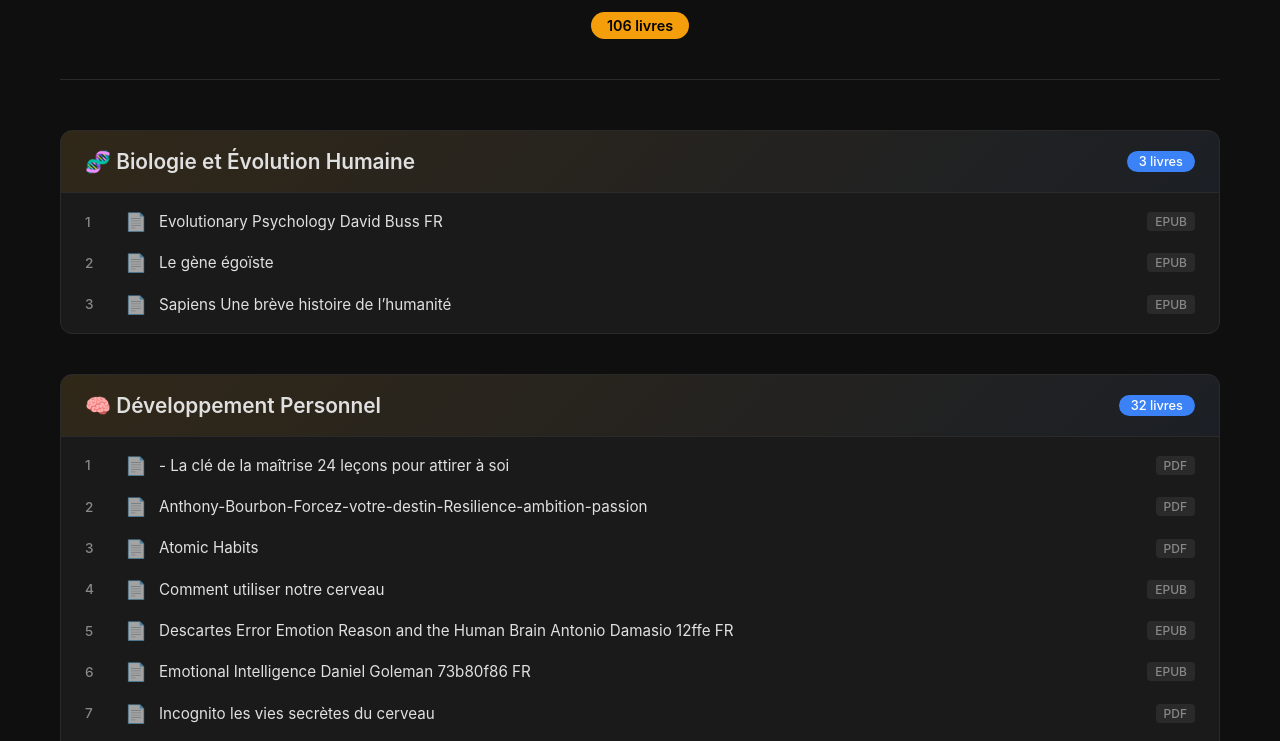
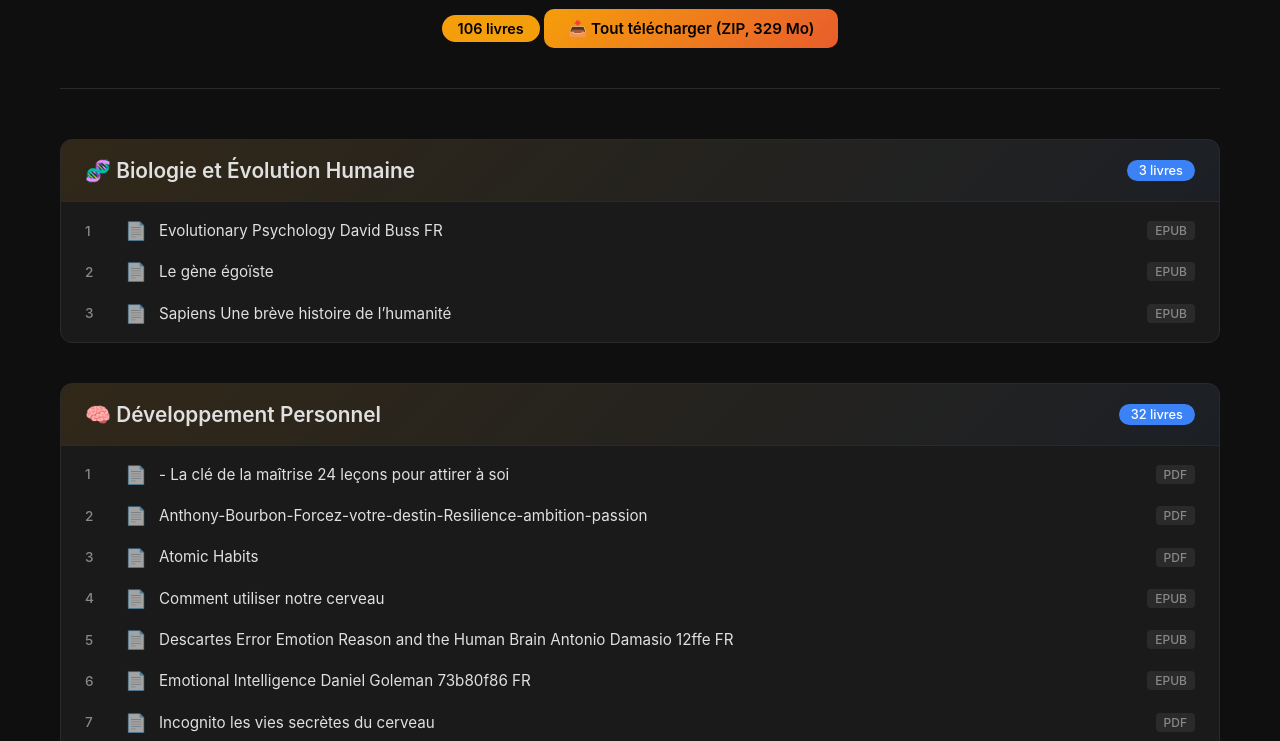
Before and after one commit to djibrilmindset/djibril-book-library, a plain HTML site: page bibliotheque.html in a window 1280 px wide. Shown: the part 163-904 px from the top of the page. Drawn offline with Linux system fonts and the light colour scheme.

Commit message:
fix: add auto-build ZIP workflow + link books download
- GitHub Actions workflow qui génère djibril-books.zip à chaque push
- index.html: bouton 'Tout télécharger' pointe maintenant vers le vrai ZIP
- bibliotheque.html: idem + style .dl-link pour le bouton
- Le ZIP est généré automatiquement et déployé sur GitHub Pages

```diff
--- a/bibliotheque.html
+++ b/bibliotheque.html
@@ -41,6 +41,19 @@
     font-size: 0.9rem;
     font-weight: 600;
   }
+  .dl-link {
+    display: inline-block;
+    margin-top: 12px;
+    background: linear-gradient(135deg, #f59e0b, #e85d2c);
+    color: #000;
+    padding: 10px 24px;
+    border-radius: 10px;
+    font-weight: 600;
+    font-size: 0.95rem;
+    text-decoration: none;
+    transition: all .2s;
+  }
+  .dl-link:hover { transform: translateY(-2px); box-shadow: 0 8px 25px rgba(245,158,11,.3); }
   .category {
     margin-bottom: 40px;
     background: var(--card);
@@ -125,6 +138,7 @@
   <h1>📚 Bibliothèque <span>Djibril</span></h1>
   <p>Livres en français — Formation, Marketing, Vente &amp; Développement</p>
   <div class="count">106 livres</div>
+  <a class="dl-link" href="djibril-books.zip">📥 Tout télécharger (ZIP, 329 Mo)</a>
 </header>
 
 
```
Also changed, not shown: index.html (+1 -1 lines), 1 other file.
